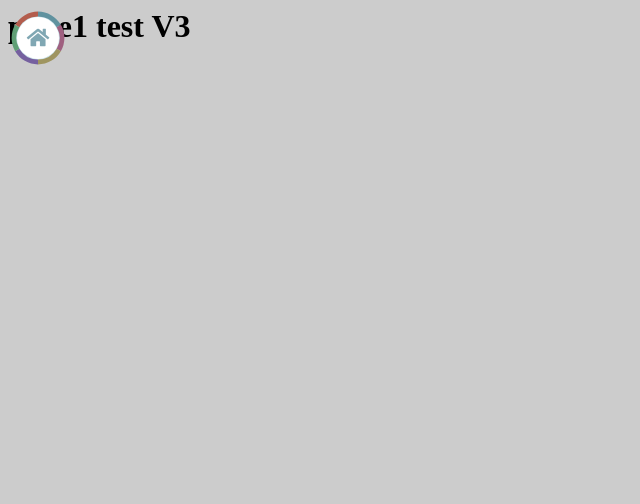
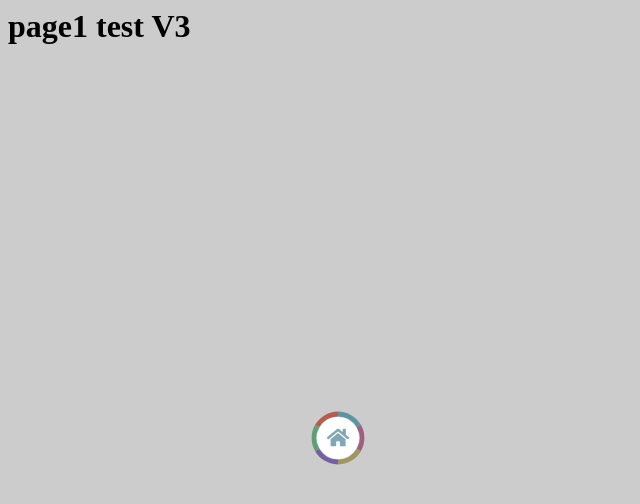
Before and after one commit to uskiano/page1, a plain HTML site: page index.html in a window 1280 px wide. Shown: the whole page, without its empty margins (0-640 px from the left). Drawn offline with Linux system fonts and the light colour scheme.

Commit message:
Update style.css

```diff
--- a/style.css
+++ b/style.css
@@ -4,8 +4,8 @@ position:relative;
 }
 .marker1{
   position:absolute;
-  left:300px;
-  top:400px;
+  left:300px!important;
+  top:400px!important;
 }
 .widget-map,
 .widget-map-google,
```
